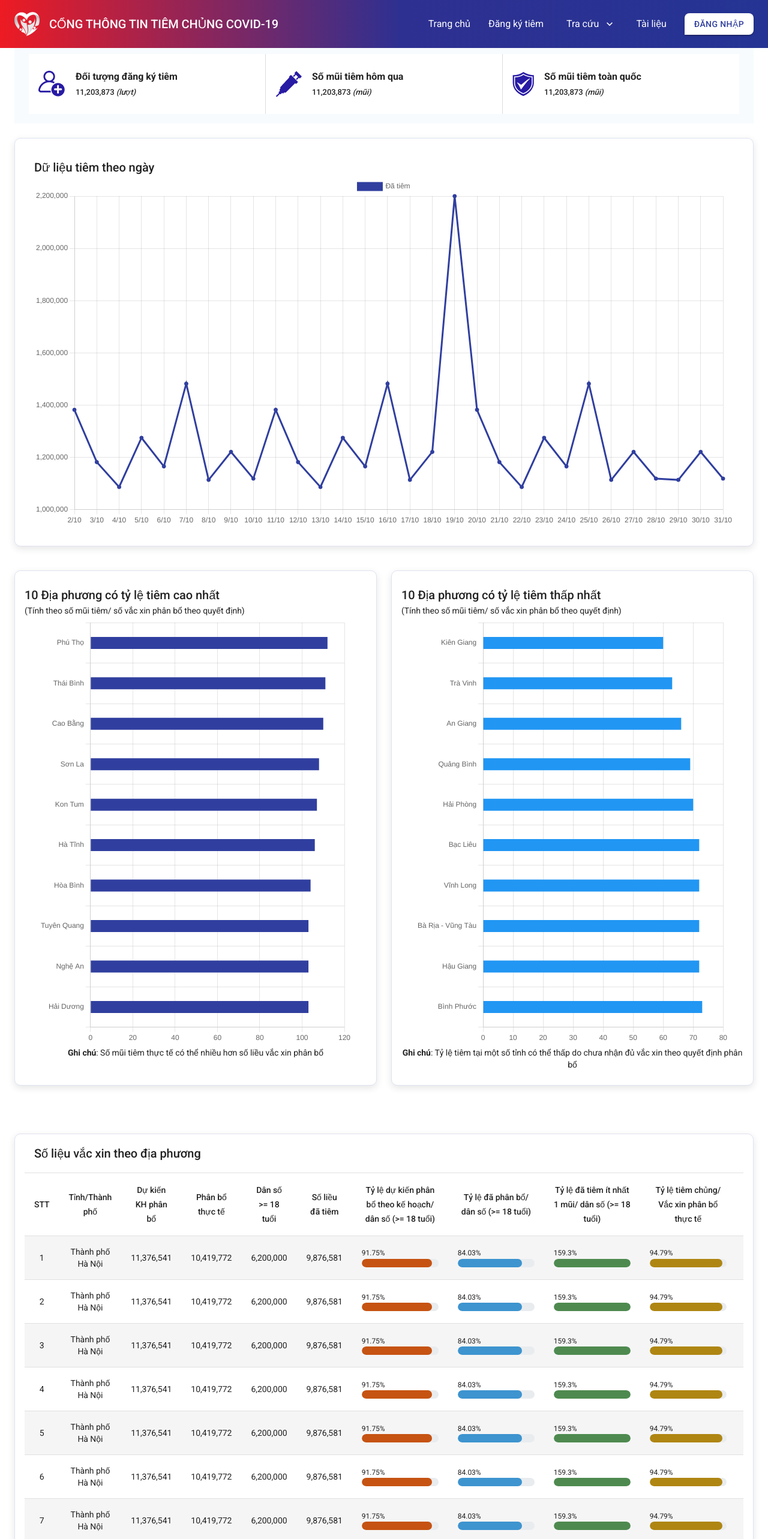
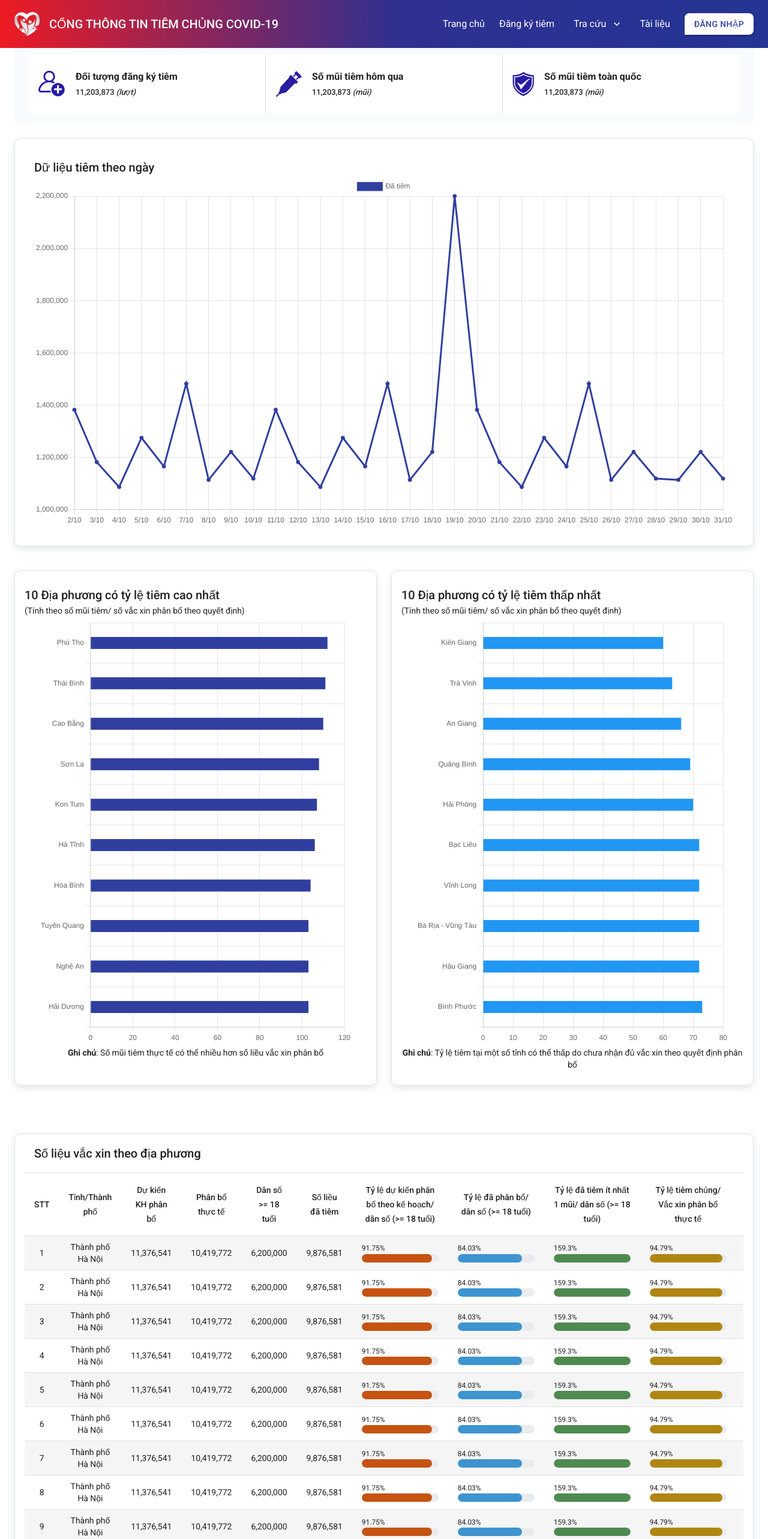
Before and after one commit to zinza-d2-training/long-react, a React (Create React App) app: page / in a window 1280 px wide. Shown: the top 2566 px of the page at 60% size. Built offline with nearby package versions, Linux system fonts and the light colour scheme; the HTML template or start-up script is replaced by a standard one; a web font is replaced by a local one.

Commit message:
Giảm padding của table cell

```diff
--- a/src/components/Header/index.tsx
+++ b/src/components/Header/index.tsx
@@ -64,7 +64,7 @@ const Header = () => {
               CỔNG THÔNG TIN TIÊM CHỦNG COVID-19
             </Typography>
           </Stack>
-          <Stack direction="row" alignItems="center" spacing="30px">
+          <Stack direction="row" alignItems="center" spacing={3}>
             <Typography
               color="#fff"
               sx={{ textDecoration: 'none' }}
@@ -124,7 +124,7 @@ const Header = () => {
                 <Typography
                   component={Link}
                   onClick={handleClose}
-                  variant="body1"
+                  variant="body2"
                   sx={menuItemStyle}
                   to={RoutePaths.home}>
                   Tra cứu chứng nhận tiêm
@@ -134,7 +134,7 @@ const Header = () => {
                 <Typography
                   component={Link}
                   onClick={handleClose}
-                  variant="body1"
+                  variant="body2"
                   sx={menuItemStyle}
                   to={RoutePaths.home}>
                   Tra cứu kết quả đăng ký
--- a/src/components/StatisticTable/index.tsx
+++ b/src/components/StatisticTable/index.tsx
@@ -53,7 +53,10 @@ const StatisticTable = (props: IProps) => {
                     );
                     if (configColumn) {
                       return (
-                        <TableCell key={'' + data + index} align="center">
+                        <TableCell
+                          sx={{ py: 1 }}
+                          key={'' + data + index}
+                          align="center">
                           <Box
                             sx={{
                               width: '100%',
@@ -70,7 +73,10 @@ const StatisticTable = (props: IProps) => {
                     }
                   }
                   return (
-                    <TableCell key={'' + data + index} align="center">
+                    <TableCell
+                      sx={{ py: 1 }}
+                      key={'' + data + index}
+                      align="center">
                       {data?.toLocaleString()}
                     </TableCell>
                   );
```
